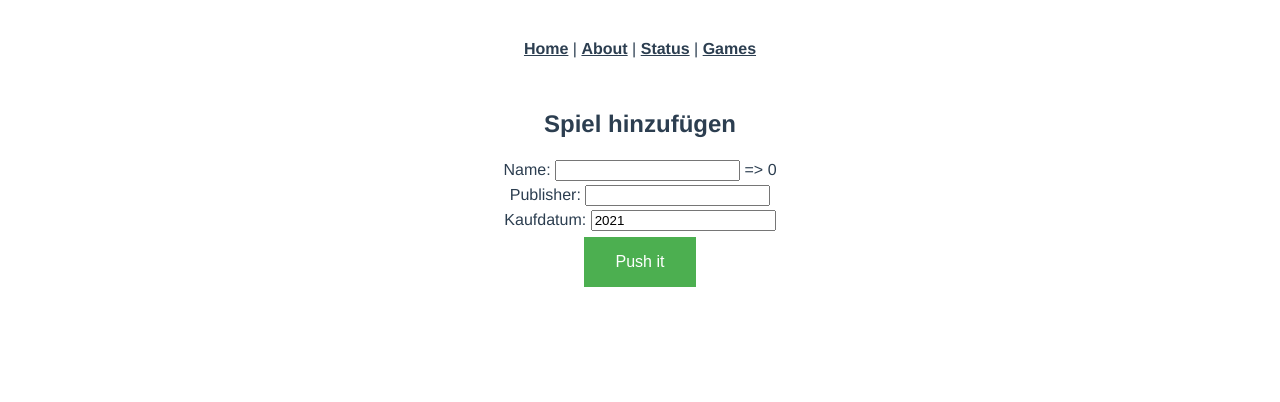
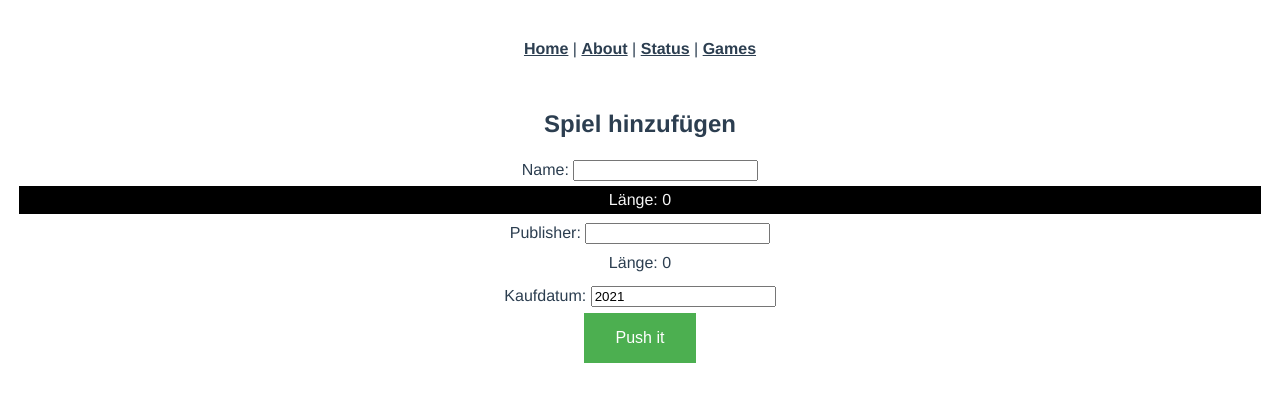
Before and after one commit to Sensler/app-demo-project, a Vue app in the folder demo-ui/: page /addGame in a window 1280 px wide. Shown: the top 402 px of the page. Built offline with nearby package versions, Linux system fonts and the light colour scheme.

Commit message:
Funktion für Add und Delete eingefügt

```diff
--- a/demo-ui/src/router/index.js
+++ b/demo-ui/src/router/index.js
@@ -2,7 +2,7 @@ import { createRouter, createWebHistory } from 'vue-router';
 import Home from '../views/Home.vue';
 import Status from '../views/Status.vue';
 import Games from '../views/Games.vue';
-import AddGame from '../views/AddGame.vue';
+import AddGame from '../views/AddGame/AddGame.vue';
 import DetailGame from '../views/DetailGame.vue';
 
 const routes = [
--- a/demo-ui/src/views/AddGame.vue
+++ b/demo-ui/src/views/AddGame/AddGame.vue
@@ -4,11 +4,14 @@
       <h2>Spiel hinzufügen</h2>
       <div>
         <label for="name">Name: </label>
-        <input type="text" name="name" id="name" v-model.lazy="inputState.name" /> => {{ nameLength }}
+        <input type="text" name="name" id="name" v-model.lazy="inputState.name" />
+        <length inverted="true" :value="nameLength" @length-clicked="logger('geklickt')" />
       </div>
       <div>
         <label for="publisher">Publisher: </label>
         <input type="text" name="publisher" id="publisher" v-model="inputState.publisher" />
+
+        <length :value="inputState.publisher.length" />
       </div>
       <div>
         <label for="buyingYear">Kaufdatum: </label>
@@ -23,8 +26,10 @@
 import { computed, reactive, watch } from 'vue';
 import axios from 'axios';
 import { onBeforeRouteLeave, useRouter } from 'vue-router';
+import Length from './components/Length.vue';
 
 export default {
+  components: { Length },
   name: 'AddGame',
 
   setup() {
@@ -34,7 +39,9 @@ export default {
       buyingYear: 2021,
     });
     const nameLength = computed(() => inputState.name.length);
-
+    const logger = (params) => {
+      console.log(params);
+    };
     watch(inputState, (value, oldValue) => {
       console.log(`value=${value.name}, oldValue=${oldValue.name}`);
     });
@@ -56,7 +63,12 @@ export default {
       // eslint-disable-next-line no-restricted-globals
       return added ? true : confirm('Willst du wirklich kein Spiel hinzufügen?');
     });
-    return { inputState, nameLength, addGame };
+    return {
+      inputState,
+      nameLength,
+      addGame,
+      logger,
+    };
   },
 };
 </script>
--- /dev/null
+++ b/demo-ui/src/views/AddGame/components/Length.vue
@@ -0,0 +1,28 @@
+<template>
+  <div :class="{ dark: inverted, block: true }" @click.left="clickIt">Länge: {{ value }}</div>
+</template>
+
+<script>
+export default {
+  name: 'Length',
+  props: { inverted: { type: Boolean, required: false, default: false }, value: { type: String, required: true } },
+  setup(props, context) {
+    console.log(props);
+    const clickIt = () => {
+      context.emit('length-clicked');
+    };
+    return { clickIt };
+  },
+};
+</script>
+
+<style>
+.dark {
+  background-color: black;
+  color: whitesmoke;
+}
+.block {
+  margin: 5px;
+  padding: 5px;
+}
+</style>
```
